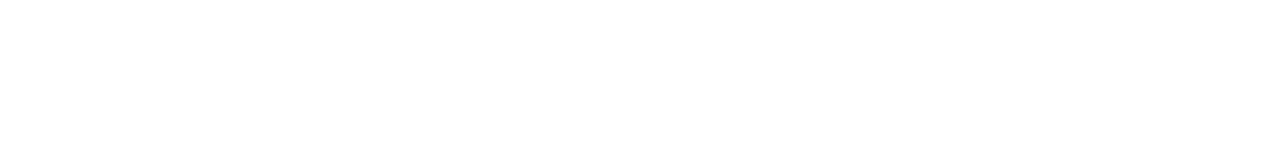
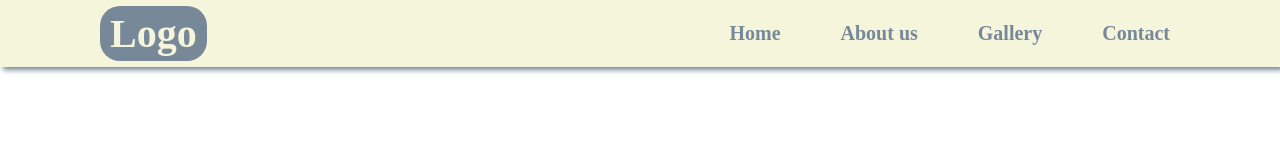
Before and after one commit to anajabua/exampleN26, a plain HTML site: page index.html in a window 1280 px wide. Drawn offline with Linux system fonts and the light colour scheme.

Commit message:
create header

```diff
--- a/index.html
+++ b/index.html
@@ -7,6 +7,21 @@
     <link rel="stylesheet" href="style.css">
 </head>
 <body>
+    <!-- create header -->
+<header>
+    <div class="header">
+        <div class="logo">
+            <a href="./index.html">Logo</a>
+        </div>
+        <div class="navigation">
+            <a href="#">Home</a>
+            <a href="#">About us</a>
+            <a href="#">Gallery</a>
+            <a href="#">Contact</a>
+        </div>
+    </div>
+</header>
+
 
 </body>
 </html>
--- a/style.css
+++ b/style.css
@@ -4,3 +4,60 @@
     text-decoration: none;
     box-sizing: border-box;
 }
+
+
+/* header */
+
+header{
+    background-color: beige;
+    box-shadow: 3px 3px 5px lightslategray;
+}
+
+.header{
+    display: flex;
+    align-items: center;
+    justify-content: space-between;
+    padding: 10px 100px;
+
+
+    max-width: 1440px;
+    width: 100%;
+    margin: 0 auto;
+
+
+}
+
+
+.logo a {
+    background-color: lightslategray;
+    color: beige;
+    font-size: 40px;
+    padding: 5px 10px;
+    font-weight: 900;
+    border-radius: 20px;
+    transition: 0.3s;
+}
+
+.logo a:hover {
+    color: lightslategray;
+    background-color: beige;
+    box-shadow: 3px 3px 5px lightslategray;
+}
+
+
+.navigation {
+    display: flex;
+    gap: 40px;
+}
+
+.navigation a{
+    color: lightslategray;
+    font-size: 20px;
+    font-weight: 700;
+    transition: 0.3s;
+    padding: 10px;
+}
+
+.navigation a:hover {
+    transform: translateY(-5px);
+}
```
Also changed, not shown: photos/FqqiAvJejto (1).png (added), photos/FqqiAvJejto (4).png (added).
